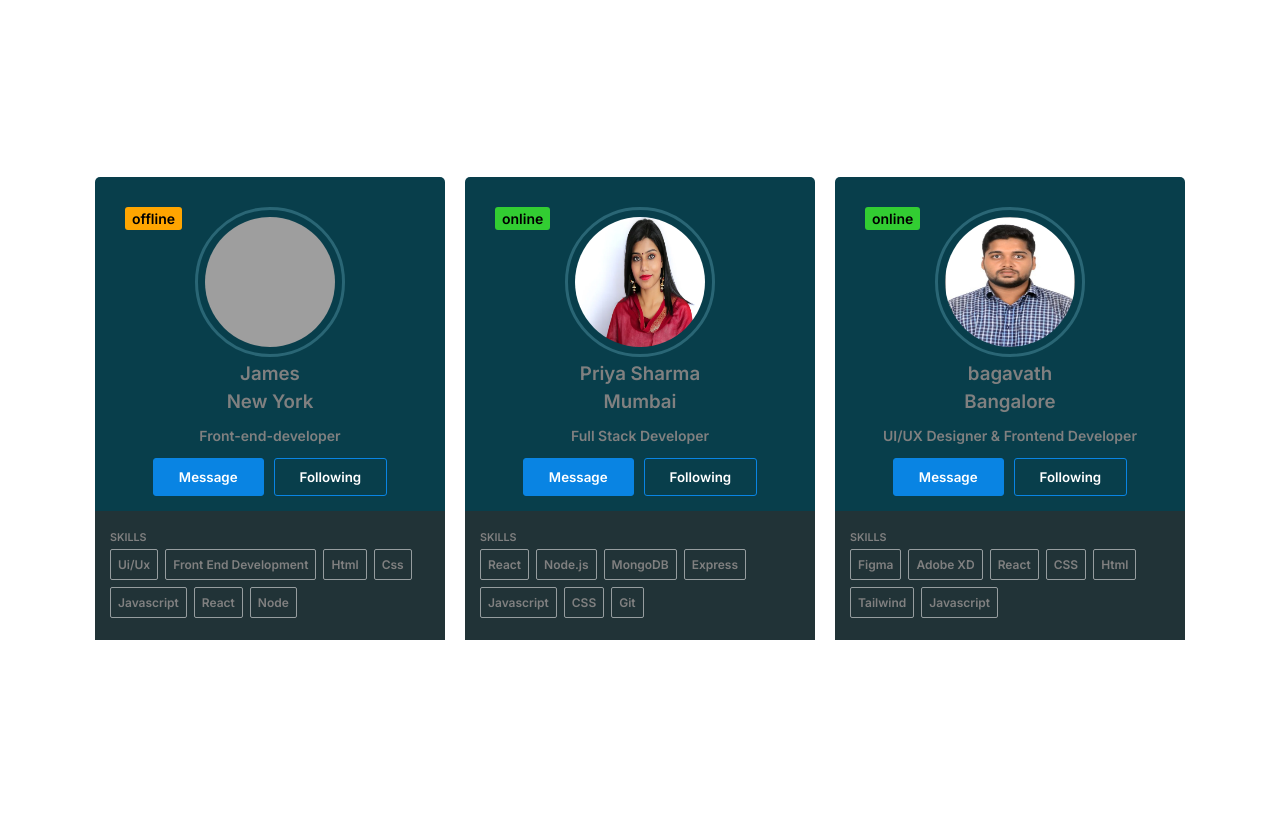
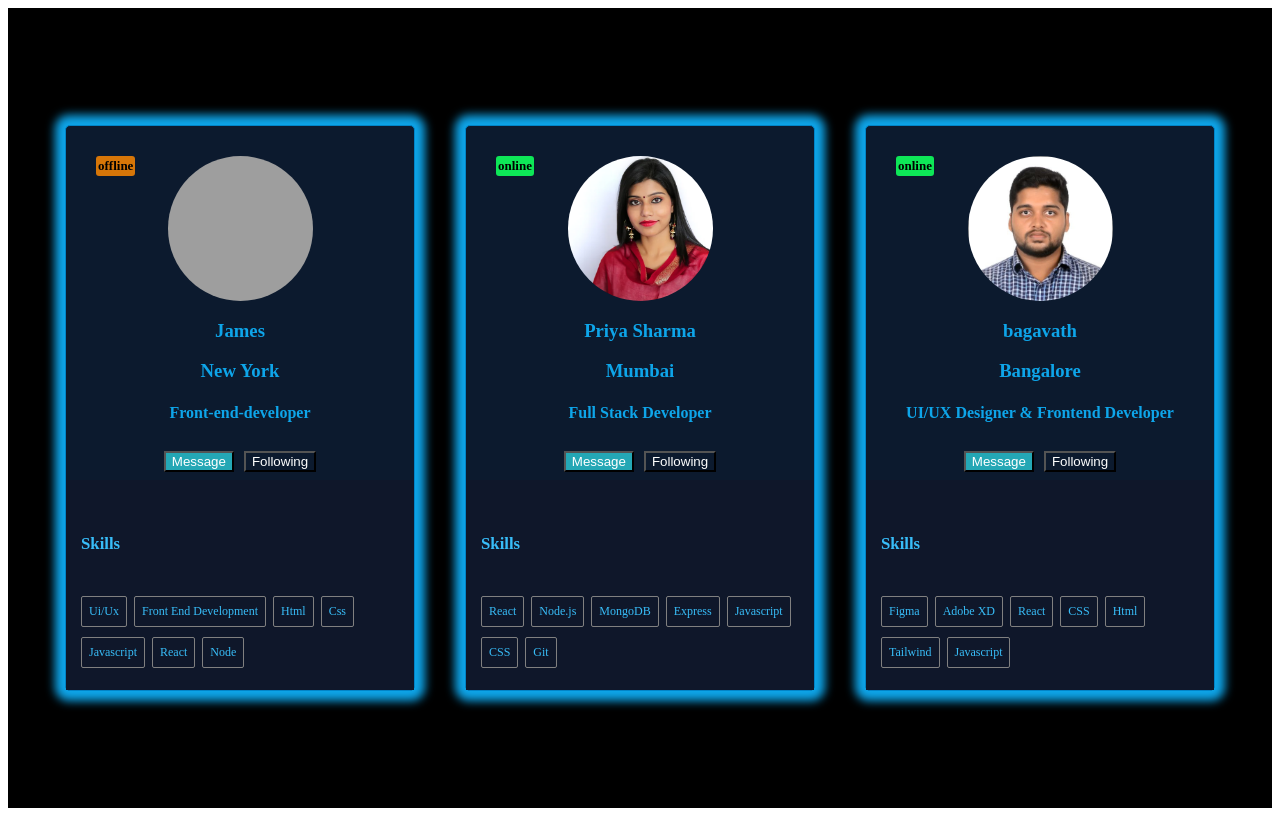
Before and after one commit to bucks98/REACT-PROJECTS, a React (Vite) app in the folder my-first-react-app/: page / in a window 1280 px wide. Built offline with nearby package versions, Linux system fonts and the light colour scheme; grey boxes are pictures that could not be loaded.

Commit message:
profile card practice

```diff
--- /dev/null
+++ b/my-first-react-app/src/components/StudentCard1.jsx
@@ -0,0 +1,83 @@
+
+import PropTypes from 'prop-types'
+const userdata =[{
+    Name:"James",
+     city :"New York",
+     description:"Front-end-developer",
+     skills:["Ui/Ux","Front End Development","Html","Css","Javascript","React","Node"],
+     online:false,
+     picture:"images/james.jpg"},
+     {Name: "Priya Sharma",
+    city: "Mumbai",
+    description: "Full Stack Developer",
+    skills: ["React", "Node.js", "MongoDB", "Express", "Javascript", "CSS", "Git"],
+    online: true,
+    picture: "images/priya.jpg"
+    },{
+    Name: "bagavath",
+    city: "Bangalore",
+    description: "UI/UX Designer & Frontend Developer",
+    skills: ["Figma", "Adobe XD", "React", "CSS", "Html", "Tailwind", "Javascript"],
+    online: "true",
+    picture: "images/bagavath.jpg"
+}
+]
+
+
+import '../css/StudentCard.css'
+function User(props){
+        return(
+          <div className='container'>
+            <span className={props.online? "pro online" : "pro offline"}>{props.online? "online":"offline"}</span>
+            <div>
+            <img src={props.picture} className="picture" alt="" />
+           </div>
+            <h3>{props.Name}</h3>
+            <h3>{props.city}</h3>
+            <h4>{props.description}</h4>
+            <div className='buttons'>
+            <button className='message'>Message</button>
+            <button className='following'>Following</button>
+            </div>
+            <div className='skills'>
+              <h6>Skills</h6>
+              <ul>
+                {props.skills.map((skill,index)=>
+                <li key={index}>{skill}</li>
+                )}
+              </ul>
+            </div>
+          </div>
+
+        )
+}
+
+export const StudentCard1 = () => {
+  return (
+    <div className='card-wrapper'>
+    {userdata.map((user,index)=>
+    (<User key={index}
+      Name= {user.Name}
+      city={user.city}
+      description={user.description}
+      picture={user.picture}
+      online={user.online}
+      skills={user.skills}
+      />
+    ))}
+    </div>
+
+  )
+}
+
+
+User.PropTypes={
+  Name:PropTypes.string.isRequired,
+  city:PropTypes.string.isRequired,
+  description:PropTypes.string.isRequired,
+  picture:PropTypes.string.isRequired,
+  online:PropTypes.bool.isRequired,
+  skills:PropTypes.arrayOf(PropTypes.string).isRequired
+
+
+}
--- a/my-first-react-app/src/components/UserCard.jsx
+++ b/my-first-react-app/src/components/UserCard.jsx
@@ -10,7 +10,7 @@ const userdata =[{
     city: "Mumbai",
     description: "Full Stack Developer",
     skills: ["React", "Node.js", "MongoDB", "Express", "Javascript", "CSS", "Git"],
-    online: "2345",
+    online: true,
     profile: "images/priya.jpg"
     },{
     Name: "bagavath",
@@ -26,7 +26,7 @@ function User(props) {
     return <div className="card-container">
         <span className={props.online?"pro online":"pro offline"}>{props.online? "online" : "offline"}</span>
         <img src={props.profile} className="img" alt="user" />
-        <h3>{props.name}</h3>
+        <h3>{props.Name}</h3>
         <h3>{props.city}</h3>
         <p>{props.description}</p>
         <div className="buttons">
@@ -49,7 +49,7 @@ export const UserCard = () => {
     <>
     {userdata.map((user, index) => (
         <User key={index}
-        name= {user.Name}
+        Name= {user.Name}
         city={user.city}
         description={user.description}
         online ={user.online}
@@ -61,7 +61,7 @@ export const UserCard = () => {
   )
 }
 User.propTypes ={
-    name: PropTypes.string.isRequired,
+    Name: PropTypes.string.isRequired,
     city: PropTypes.string.isRequired,
     description:PropTypes.string.isRequired,
     skills :PropTypes.arrayOf(PropTypes.string).isRequired,
--- /dev/null
+++ b/my-first-react-app/src/css/StudentCard.css
@@ -0,0 +1,118 @@
+@import url('https://fonts.googleapis.com/css2?family=Inter:ital,opsz,wght@0,14..32,600;1,14..32,600&family=Open+Sans:ital,wght@0,300..800;1,300..800&display=swap');
+
+*{
+    box-sizing:border-box;
+    /* margin:0% */
+}
+
+#root{
+    display:flex;
+    align-items:center;
+    justify-content:center;
+    min-height:100vh;
+    /* gap: 20px; */
+    /* border:3px solid green; */
+    margin:0;
+    background-color: #000000;
+
+}
+
+.container{
+    background-color: #0c1a2e;
+    color:#0ea5e9;
+    border: 1px solid #0284c7;
+    box-shadow: 0px 0px 10px 10px;
+    border-radius:5px;
+    width:350px;
+    max-width: 100%;
+    padding-top:30px;
+    position:relative;
+    text-align:center;
+}
+
+.card-wrapper{
+    display:flex;
+    flex-wrap:wrap;
+    gap:50px;
+    justify-content:center
+
+}
+
+.pro{
+    color:black;
+    background-color: #20ca23;
+    position: absolute;
+    top:30px;
+    left:30px;
+    font-size:13px;
+    font-weight:bold;
+    border-radius:3px;
+    padding:2px;
+    /* border: 2px solid #2dd671; */
+}
+
+.online{
+    background-color: #0ee757;
+}
+.offline{
+    background-color: #d77608;
+}
+.picture{
+   display:block;
+   margin:0 auto;
+   object-fit:cover;
+
+    width: 145px;
+    height: 145px;
+    border-radius:50%;
+  object-position:top;
+}
+
+
+.buttons{
+    display:flex;
+    justify-content:center;
+    gap:10px;
+    padding:8px 10px;
+    border-radius:4px;
+
+
+}
+button.message{
+    background-color: #28bdcade;
+     color:white;
+}
+button.following{
+    background-color:transparent;
+    color:white;
+}
+.following:hover {
+  background-color: white;
+  color: black;
+  transition: 0.3s;
+}
+
+.skills{
+    background-color: #0f172a;
+    color:#38bdf8;
+    font-size:25px;
+    text-align:left;
+    /* margin: 10px; */
+    padding:15px;
+
+}
+
+.skills ul {
+    list-style:none;
+    margin:0;
+    padding:0;
+}
+.skills ul li{
+    display:inline-block;
+    border:1px grey solid;
+    font-size:12px;
+    border-radius:2px;
+    padding:7px;
+    margin:0 7px 7px 0 ;
+
+}
--- a/my-first-react-app/src/index.css
+++ b/my-first-react-app/src/index.css
@@ -4,7 +4,7 @@
 *{
     box-sizing: border-box;
 }
-
+/*
 body {
     font-family:"Inter" , san-serief;
 }
@@ -116,4 +116,4 @@ button.primary.outline{
     padding:7px;
     margin:0 7px 7px 0;
     font-size:12px;
-}
+} */
--- a/my-first-react-app/src/main.jsx
+++ b/my-first-react-app/src/main.jsx
@@ -1,12 +1,16 @@
 import { StrictMode } from 'react'
 import { createRoot } from 'react-dom/client'
-import './index.css'
+// import './index.css'
 import { UserCard } from './components/UserCard'
+import { StudentCard1 } from './components/StudentCard1'
 // import App from './App.jsx'
+
+
 
 createRoot(document.getElementById('root')).render(
   <StrictMode>
-    <UserCard />
+    <StudentCard1 />
+    {/* <UserCard /> */}
     {/* <App /> */}
   </StrictMode>,
 )
```
